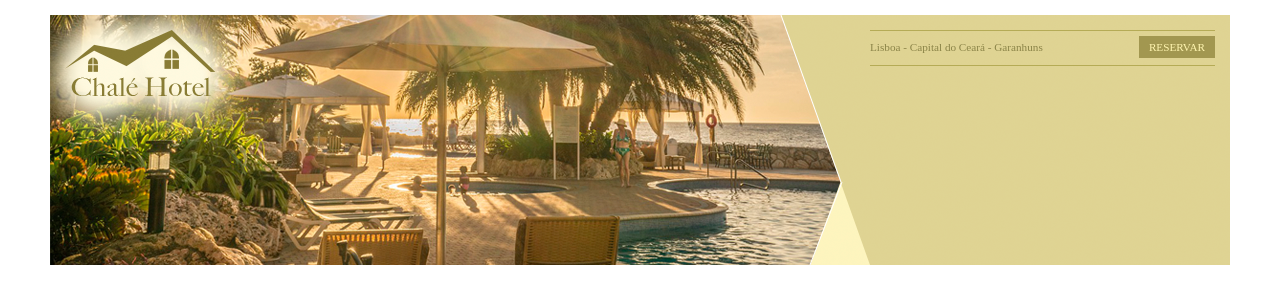
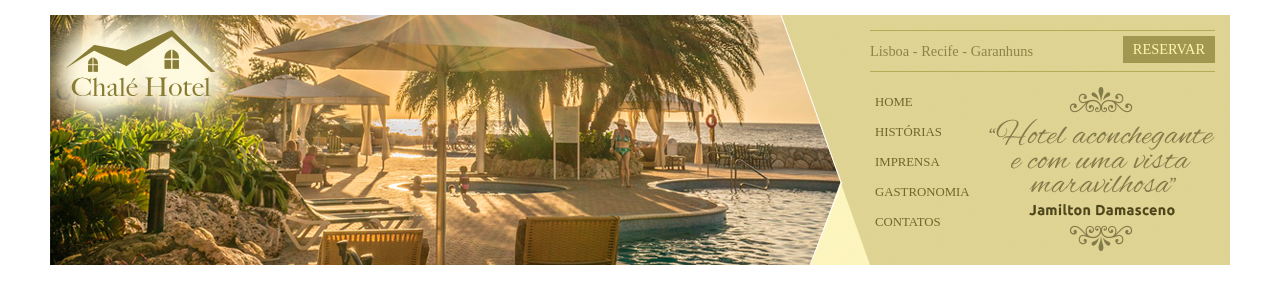
Before and after one commit to nunesneto/site-chale-hotel, a plain HTML site: page index.html in a window 1280 px wide. Drawn offline with Linux system fonts and the light colour scheme.

Commit message:
Criação do menu vertical concluida

```diff
--- a/css/estilo.css
+++ b/css/estilo.css
@@ -67,14 +67,13 @@ text-indent: -9000px;
 	border-top: 1px solid #b5ab56;
 	padding-top: 5px;
 	padding-bottom: 5px;
-	font-size: 0.7em;
+	font-size: 0.9em;
 	color: #8b8448;
 }
 
 #menu-locais .locais{
 	float: left;
 	line-height: 2.1em;
-
 }
 
 a{
@@ -88,3 +87,35 @@ a.reserva{
 	padding: 5px 10px;
 	float: right;
 }
+
+/* Barra de navegação vertical
+*/
+#menu{
+	margin-top: 15px;
+}
+
+ul{
+	list-style: none;
+}
+
+ul#navegacao{
+	float: left;
+}
+
+ul#navegacao a{
+	text-transform: uppercase;
+	font-size: 0.8em;
+	padding: 5px;
+	color: #6e672c;
+	line-height: 30px;
+}
+
+ul#navegacao a:hover{
+	background: #fdf6be;
+}
+
+.depoimento{
+	width: 226px;
+	height: 164px;
+	float: right;
+}
--- a/index.html
+++ b/index.html
@@ -18,13 +18,28 @@
 
 		<div id="area-menu">
 			<div id="conteudo-menu">
+
 				<div id="menu-locais">
 					<span class="locais">
-						Lisboa - Capital do Ceará - Garanhuns
+						Lisboa - Recife - Garanhuns
 					</span>
 					<a class="reserva" href="">Reservar</a>
 					<div style="clear: both;"></div>
 				</div>
+
+				<div id="menu">
+					<ul id="navegacao">
+						<li><a href="">Home</a></li>
+						<li><a href="">Histórias</a></li>
+						<li><a href="">Imprensa</a></li>
+						<li><a href="">Gastronomia</a></li>
+						<li><a href="">Contatos</a></li>
+					</ul>
+
+					<img class="depoimento" src="imagens/depoimento.png">
+
+				</div>
+
 			</div>
 
 		</div>
```
